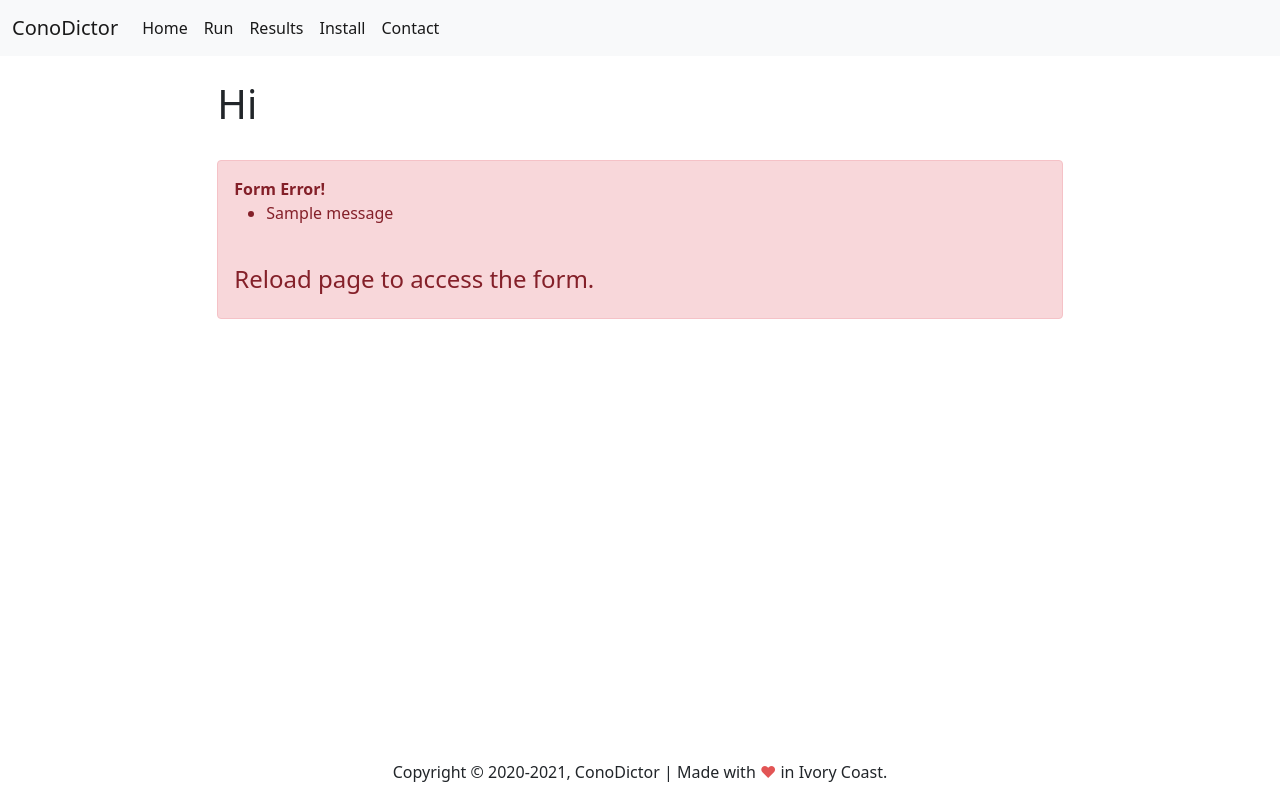
After one commit to koualab/conodictor-web, a Flask app: template templates/404.html in a window 1280 px wide. The commit adds this page. Run offline with Flask 2, Linux system fonts and the light colour scheme; the template is opened without the code that fills it, so the values that code supplies are empty; one stand-in notice (Sample message) is shown.

Commit message:
Add form logic

```diff
--- a/app.py
+++ b/app.py
@@ -1,19 +1,26 @@
 import os
-from flask import Flask, render_template
-
-# from werkzeug.utils import secure_filename
-
-# from flask_sqlalchemy import SQLAlchemy
+from flask import Flask
+from flask import flash, request, render_template, redirect, url_for
+from werkzeug.utils import secure_filename
 
 from forms import RunForm
 
-# from models import Result
+
+UPLOAD_FOLDER = "./tmp"
+ALLOWED_EXTENSIONS = {"fa", "fas", "fasta", "fna", "gz"}
 
 app = Flask(__name__)
 app.config.from_object(os.environ["APP_SETTINGS"])
-# app.config["SQLALCHEMY_TRACK_MODIFICATIONS"] = False
-# db = SQLAlchemy(app)
-UPLOAD_PATH = "/tmp"
+app.config["UPLOAD_FOLDER"] = UPLOAD_FOLDER
+
+
+def allowed_file(filename):
+    """Function to test for allowed files."""
+
+    return (
+        "." in filename
+        and filename.rsplit(".", 1)[1].lower() in ALLOWED_EXTENSIONS
+    )
 
 
 @app.route("/")
@@ -24,23 +31,47 @@ def home():
 @app.route("/run", methods=["GET", "POST"])
 def run():
     form = RunForm()
+    if request.method == "POST":
+        # get file uploaded by the user
+        text = request.form["uploaded_text"]
+        infile = request.files["uploaded_file"]
+        email = request.form["email"]
+
+        if infile.filename == "" and not text:
+            flash("No selected file nor input data.")
+            return redirect(request.url)
+
+        if infile and allowed_file(infile.filename):
+            # Upload file
+            filename = secure_filename(infile.filename)
+            infile.save(os.path.join(app.config["UPLOAD_FOLDER"], filename))
+            return redirect(url_for("results"))
+
+        if infile and not allowed_file(infile.filename):
+            # Provided file is not supported
+            flash(
+                f"Your provided file {infile.filename}"
+                + " is not supported. Please provide a fasta file"
+                + " either gzipped or not."
+            )
+            return redirect(request.url)
+
+        if text and not infile:
+            open(
+                os.path.join(app.config["UPLOAD_FOLDER"], form.job_id.data),
+                "w",
+            ).write(form.uploaded_text.data)
+            return redirect(url_for("results"))
+
+        if email:
+            flash("Got email")
 
     return render_template("run.html", form=form)
 
 
-"""
-@app.route("/results", methods=["POST"])
+@app.route("/results")
 def results():
-
-
-    if Request.form.get("fileForm"):
-        inpath = secure_filename(Request.form["fileForm"])
-    elif Request.form.get("textareaForm"):
-        open(os.path.join(UPLOAD_PATH, Request.form["jobForm"]), "w").write(
-            Request.form.get("textareaForm")
-        )
-
-"""
+    return render_template("results.html")
 
 
 @app.route("/contact")
--- /dev/null
+++ b/templates/404.html
@@ -0,0 +1,25 @@
+{% extends "index.html" %}
+{% block title%}404{% endblock %}
+{% block content %}
+<div class="row justify-content-center">
+    <div class="col-8">
+        <h1> Hi </h1>
+        <br>
+        {% with messages = get_flashed_messages() %}
+            {% if messages %}
+                <div class="alert alert-danger fade show" role="alert">
+                    <strong>Form Error!</strong>
+                    <br>
+                    <ul class=flashes>
+                        {% for message in messages %}
+                            <li> {{ message }} </li>
+                        {% endfor %}
+                    </ul>
+                    <br>
+                    <h4> Reload page to access the form.</h4>
+                </div>
+            {% endif %}
+        {% endwith %}
+    </div>
+</div>
+{% endblock %}
--- a/templates/index.html
+++ b/templates/index.html
@@ -26,14 +26,7 @@
                         <a class="nav-link active" aria-current="page" href="/run">Run</a>
                     </li>
                     <li class="nav-item dropdown">
-                        <a class="nav-link dropdown-toggle" href="/results" id="navbarDropdown" role="button" data-bs-toggle="dropdown" aria-expanded="false">
-                            Results
-                        </a>
-                        <ul class="dropdown-menu" aria-labelledby="navbarDropdown">
-                            <li><a class="dropdown-item" href="#">Result 1</a></li>
-                            <li><hr class="dropdown-divider"></li>
-                            <li><a class="dropdown-item" href="#">Result 2</a></li>
-                        </ul>
+                        <a class="nav-link active" aria-current="page" href="/results">Results</a>
                     </li>
                     <li class="nav-item">
                         <a class="nav-link active" aria-current="page" href="https://github.com/koualab/conodictor">Install</a>
```
Also changed, not shown: templates/results.html (added, +9 -0 lines), templates/run.html (+15 -1 lines), 6 other files.
